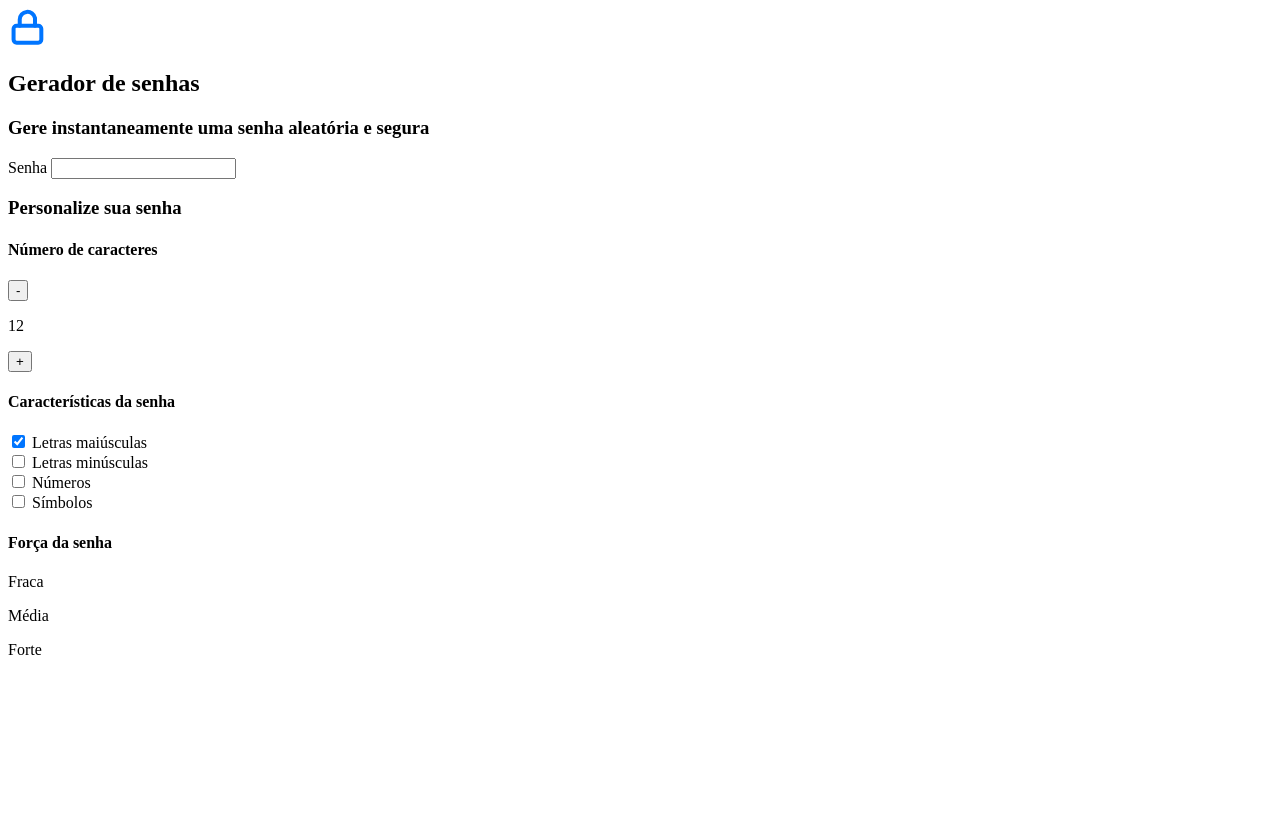
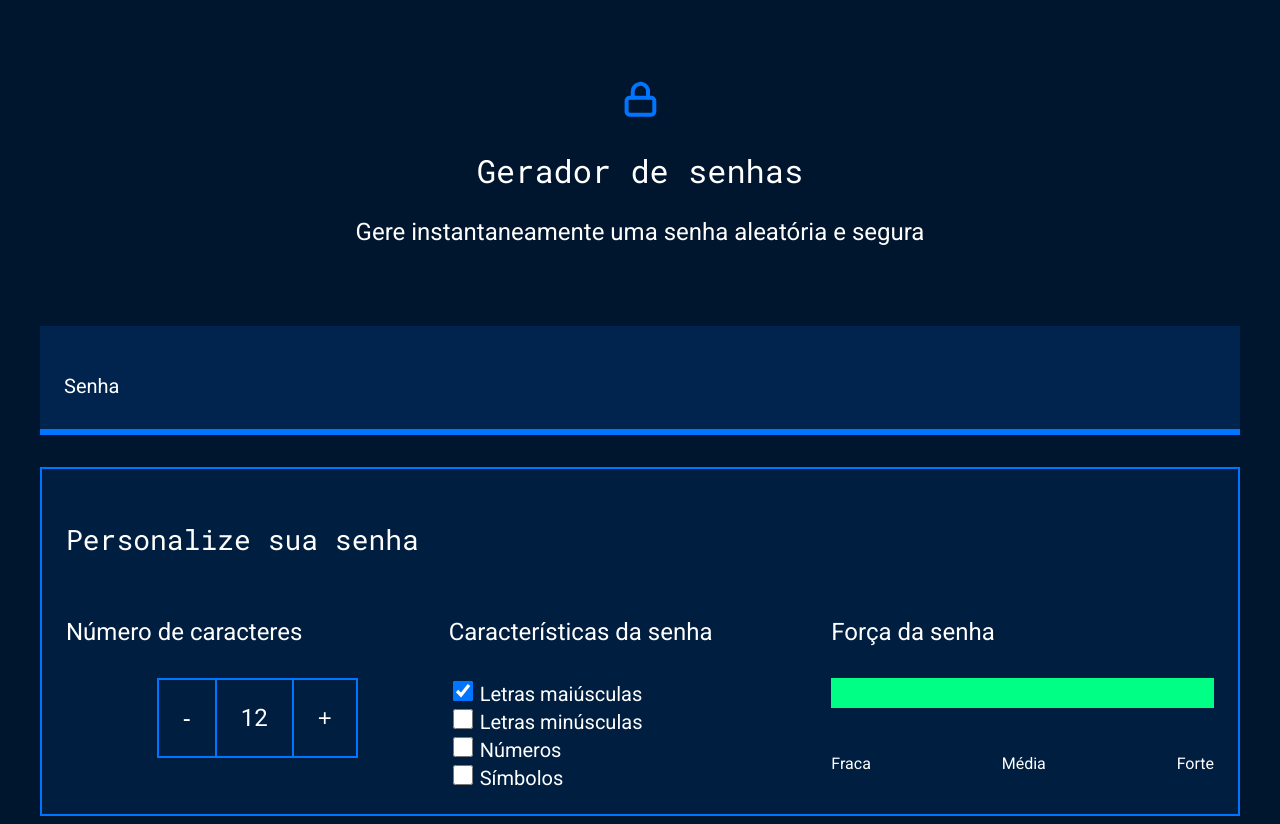
Before and after one commit to NayanPandora/senhaaaaaa, a plain HTML site: page index.html in a window 1280 px wide. Before the commit the page ends 800 px from the top, so only its background shows below. Drawn offline with Linux system fonts and the light colour scheme.

Commit message:
Update index.html

```diff
--- a/index.html
+++ b/index.html
@@ -5,7 +5,7 @@
     <meta charset="UTF-8">
     <meta name="viewport" content="width=device-width, initial-scale=1.0">
     <title>Gerador de senha</title>
-    <link rel="stylesheet" href="css">
+    <link rel="stylesheet" href="style.css">
 </head>
 
 <body>
@@ -62,5 +62,7 @@
             </div>
         </div>
     </section>
+    <script src ="main.js"></script>
 </body>
+
 </html>
```
